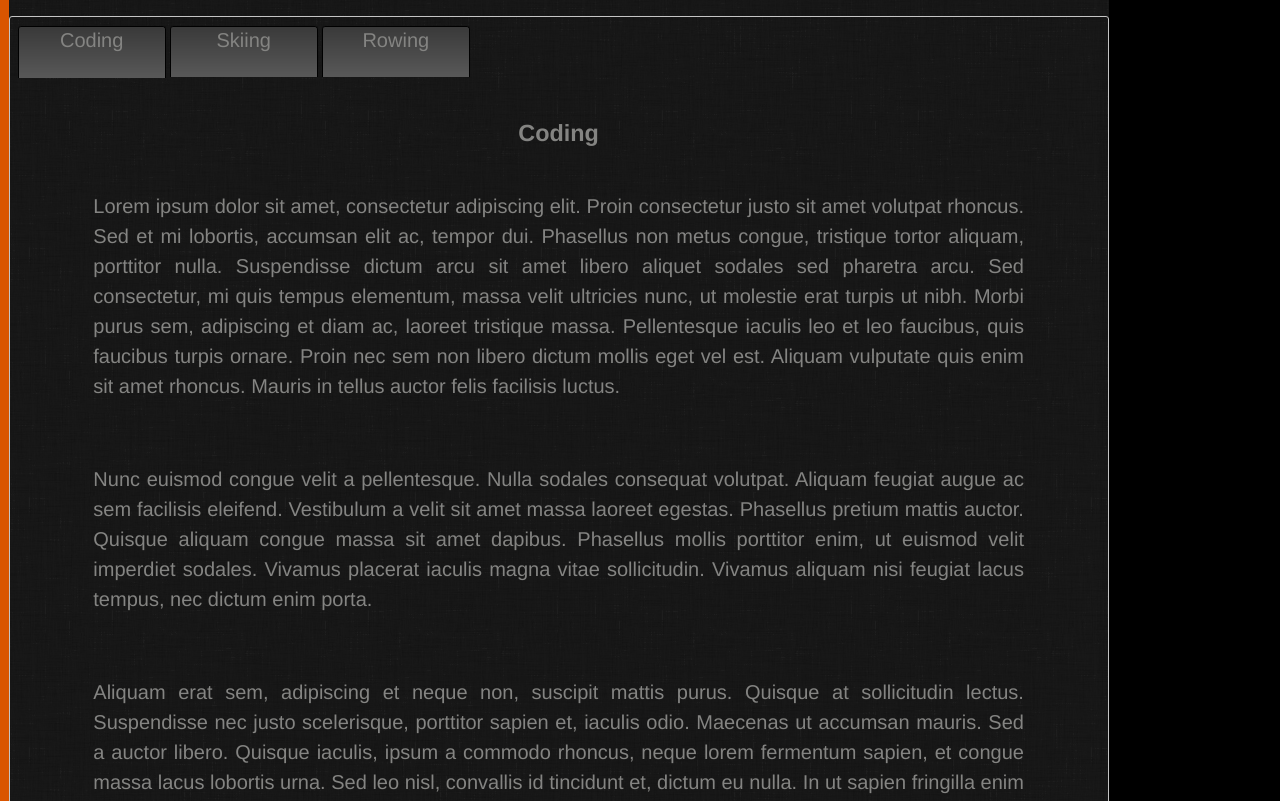
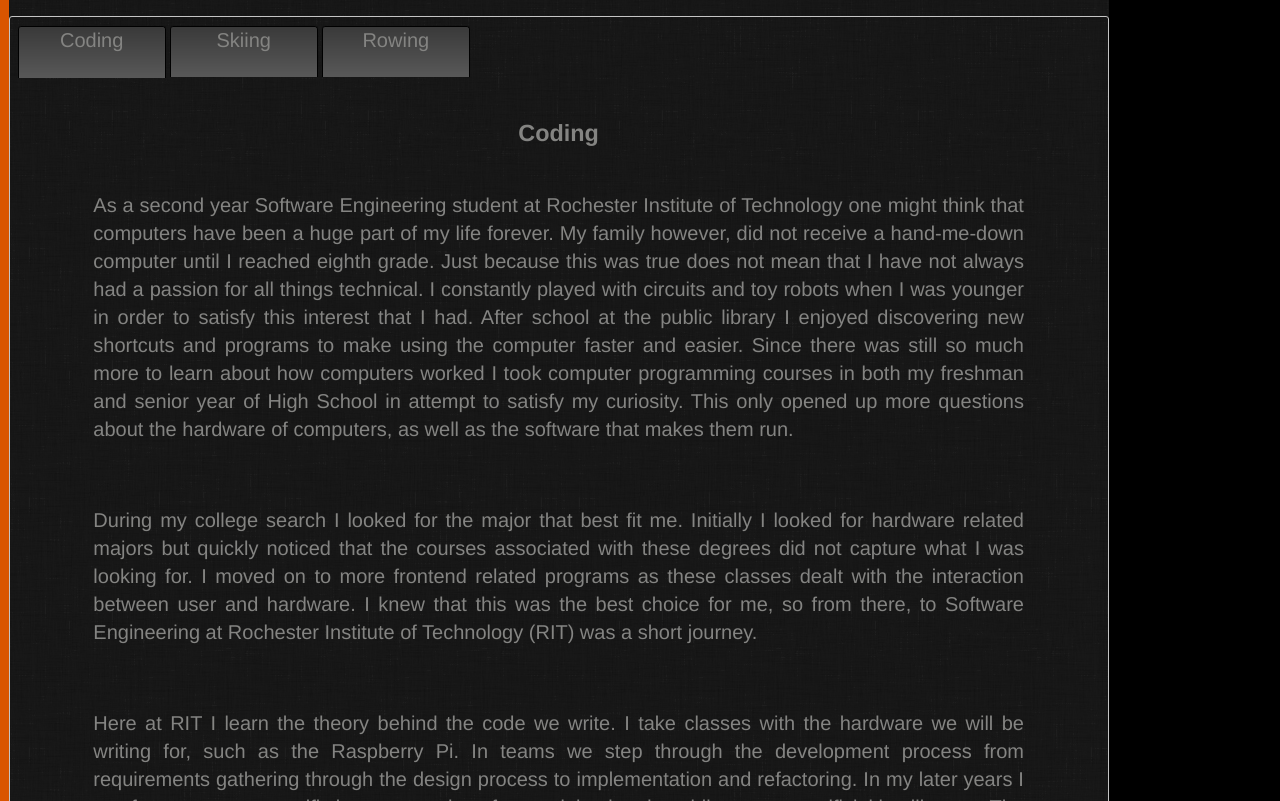
Before and after one commit to amk5401/amk5401.github.io, a plain HTML site: page about_me.html in a window 1280 px wide. Shown: the part 151-952 px from the top of the page. Drawn offline with nearby package versions, Linux system fonts and the light colour scheme; some packages are replaced by stand-ins of ours; a script that the page names is missing.

Commit message:
Added "Coding" paragraph

```diff
--- a/about_me.html
+++ b/about_me.html
@@ -43,15 +43,15 @@
                         <div id="CODING">
                             <h3 class="paragraph">Coding</h3>
                             <p class="paragraph_about_me">
-                                Lorem ipsum dolor sit amet, consectetur adipiscing elit. Proin consectetur justo sit amet volutpat rhoncus. Sed et mi lobortis, accumsan elit ac, tempor dui. Phasellus non metus congue, tristique tortor aliquam, porttitor nulla. Suspendisse dictum arcu sit amet libero aliquet sodales sed pharetra arcu. Sed consectetur, mi quis tempus elementum, massa velit ultricies nunc, ut molestie erat turpis ut nibh. Morbi purus sem, adipiscing et diam ac, laoreet tristique massa. Pellentesque iaculis leo et leo faucibus, quis faucibus turpis ornare. Proin nec sem non libero dictum mollis eget vel est. Aliquam vulputate quis enim sit amet rhoncus. Mauris in tellus auctor felis facilisis luctus.
+                                As a second year Software Engineering student at Rochester Institute of Technology one might think that computers have been a huge part of my life forever. My family however, did not receive a hand-me-down computer until I reached eighth grade. Just because this was true does not mean that I have not always had a passion for all things technical. I constantly played with circuits and toy robots when I was younger in order to satisfy this interest that I had. After school at the public library I enjoyed discovering new shortcuts and programs to make using the computer faster and easier. Since there was still so much more to learn about how computers worked I took computer programming courses in both my freshman and senior year of High School in attempt to satisfy my curiosity. This only opened up more questions about the hardware of computers, as well as the software that makes them run.
                             </p>
                             <br />
                             <p class="paragraph_about_me">
-                                Nunc euismod congue velit a pellentesque. Nulla sodales consequat volutpat. Aliquam feugiat augue ac sem facilisis eleifend. Vestibulum a velit sit amet massa laoreet egestas. Phasellus pretium mattis auctor. Quisque aliquam congue massa sit amet dapibus. Phasellus mollis porttitor enim, ut euismod velit imperdiet sodales. Vivamus placerat iaculis magna vitae sollicitudin. Vivamus aliquam nisi feugiat lacus tempus, nec dictum enim porta.
+                                During my college search I looked for the major that best fit me. Initially I looked for hardware related majors but quickly noticed that the courses associated with these degrees did not capture what I was looking for. I moved on to more frontend related programs as these classes dealt with the interaction between user and hardware. I knew that this was the best choice for me, so from there, to Software Engineering at Rochester Institute of Technology (RIT) was a short journey.
                             </p>
                             <br />
                             <p class="paragraph_about_me">
-                                Aliquam erat sem, adipiscing et neque non, suscipit mattis purus. Quisque at sollicitudin lectus. Suspendisse nec justo scelerisque, porttitor sapien et, iaculis odio. Maecenas ut accumsan mauris. Sed a auctor libero. Quisque iaculis, ipsum a commodo rhoncus, neque lorem fermentum sapien, et congue massa lacus lobortis urna. Sed leo nisl, convallis id tincidunt et, dictum eu nulla. In ut sapien fringilla enim pellentesque pharetra. Duis mattis tincidunt purus quis feugiat. Vestibulum et viverra libero. Nulla cursus leo vel urna placerat facilisis.
+                                Here at RIT I learn the theory behind the code we write. I take classes with the hardware we will be writing for, such as the Raspberry Pi. In teams we step through the development process from requirements gathering through the design process to implementation and refactoring. In my later years I can focus more on specific interests such as frontend, backend, mobile, or even artificial intelligence. The greatest part for me however, is that I will get a chance to have experience in all of these topics all while bettering myself as a Software Engineer. I know that all of this knowledge that I gained, and will continue to gain, will answer more questions than I ever thought I would have as an eighth grader.
                             </p>
                             <div id="header2">
                                 <h4><a href="#top" class="links">Back to top</a></h4>
@@ -65,11 +65,11 @@
                             </p>
                             <br />
                             <p class="paragraph_about_me">
-                                I tried to raise her confidence by reminding her that she had skied harder trails without a problem. She stopped crying but said she was not going to continue. I then asked her if she would like to ski it much slower with me right at her side, to which she replied no. I told her she could hold my hands, and that I would ski down the rest of the trail backwards while holding her hands. This trail worried her though, and she wouldn’t budge. I told one of the older kids, who was at a slightly higher skiing level, to lead the other kids to the orange sign where the slope was flatter and play I Spy. I then took off my skis and told the girl that we were lucky because we were going to sled down this hill. I helped her take off her skis, and with one hand I held our skis, and with the other, I held her hand. We then pushed off, and began sliding down the hill on our bottoms. We made a game trying to turn ourselves and aim for the orange sign where the other kids were waiting. By the time the girl and I got to the others, both of our faces had huge smiles. No matter the number of times I had skied since I was in third grade this was a whole new perspective as I had never slid down a blue square on my bottom.
+                                I tried to raise her confidence by reminding her that she had skied harder trails without a problem. She stopped crying but said she was not going to continue. I then asked her if she would like to ski it much slower with me right at her side, to which she replied no. I told her she could hold my hands, and that I would ski down the rest of the trail backwards while holding her hands. This trail worried her though, and she would not budge. I told one of the older kids, who was at a slightly higher skiing level, to lead the other kids to the orange sign where the slope was flatter and play I Spy. I then took off my skis and told the girl that we were lucky because we were going to sled down this hill. I helped her take off her skis, and with one hand I held our skis, and with the other, I held her hand. We then pushed off, and began sliding down the hill on our bottoms. We made a game trying to turn ourselves and aim for the orange sign where the other kids were waiting. By the time the girl and I got to the others, both of our faces had huge smiles. No matter the number of times I had skied since I was in third grade this was a whole new perspective as I had never slid down a blue square on my bottom.
                             </p>
                             <br />
                             <p class="paragraph_about_me">
-                                I learned thousands of things during my time as a ski instructor. I learned that fairness with the kids earns respect and trust with the children so they treat me as an instructor and not as someone to disregard. While the kids rightfully have fears of their own, I've learned that a strong confident voice will get them to listen. However most importantly I learned that to understand a situation completely I need to stop and look at the circumstance from other points of view. Just because one individual says that the best way of getting down the mountain would be on two feet does not mean that it is the only way. For some, a better way would be on your bottom.
+                                I learned thousands of things during my time as a ski instructor. I learned that fairness with the kids earns respect and trust with the children so they treat me as an instructor and not as someone to disregard. While the kids rightfully have fears of their own, I have learned that a strong confident voice will get them to listen. However most importantly I learned that to understand a situation completely I need to stop and look at the circumstance from other points of view. Just because one individual says that the best way of getting down the mountain would be on two feet does not mean that it is the only way. For some, a better way would be on your bottom.
                             </p>
                             <div id="header2">
                                 <h4><a href="#top" class="links">Back to top</a></h4>
--- a/style.css
+++ b/style.css
@@ -145,7 +145,7 @@ a.links:hover{color: #d95500;text-decoration:none;}
 .paragraph_about_me
 {
     text-align: justify;
-    line-height: 150%;
+    line-height: 140%;
     margin-left: 5%;
     margin-right: 5%;
 }
```
